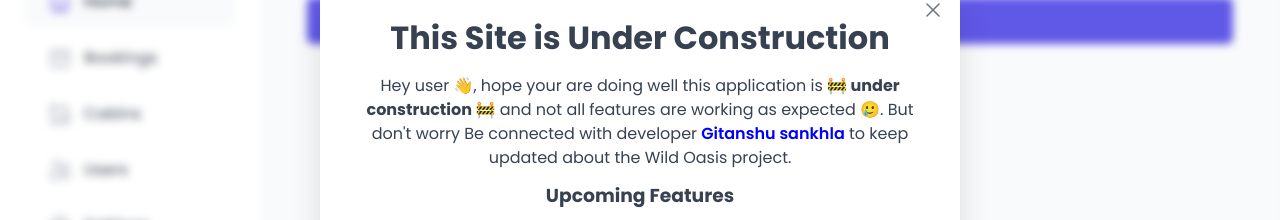
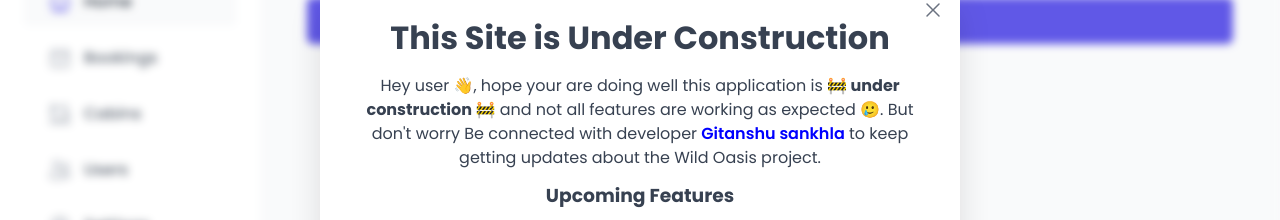
Before and after one commit to Gitax18/the-wild-oasis, a React (Vite) app: page /dashboard in a window 1280 px wide. Both pictures are taken after a click on the button "Site under construction, press me to know more". Shown: the part 189-409 px from the top of the page. Built offline with nearby package versions, Linux system fonts and the light colour scheme; a web font is replaced by a local one.

Commit message:
silly mistake

```diff
--- a/src/ui/MessageContainer.jsx
+++ b/src/ui/MessageContainer.jsx
@@ -45,7 +45,7 @@ function MessageContainer() {
           <A href="https://www.linkedin.com/in/gitanshu-sankhla/" target="new">
             Gitanshu sankhla
           </A>{" "}
-          to keep updated about the Wild Oasis project.
+          to keep getting updates about the Wild Oasis project.
         </p>
       </div>
       <div>
```
